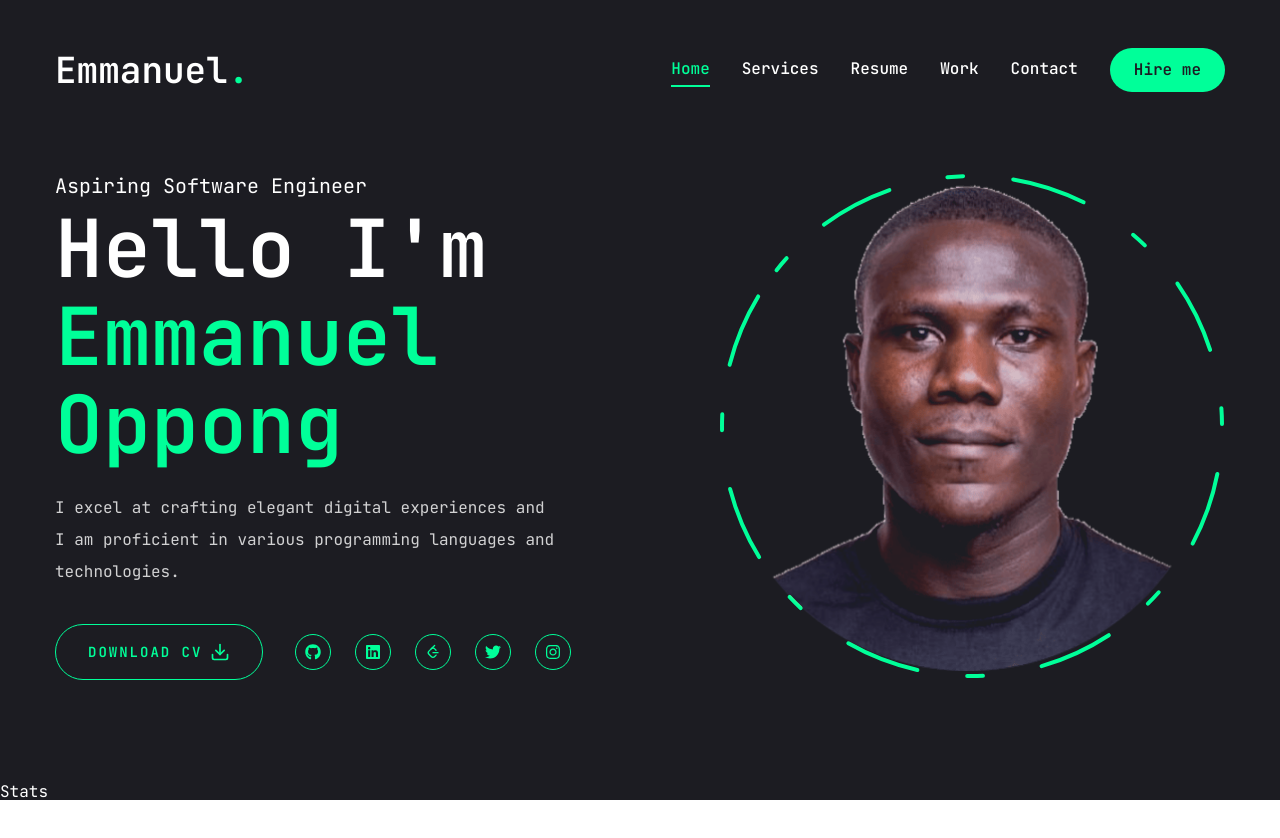
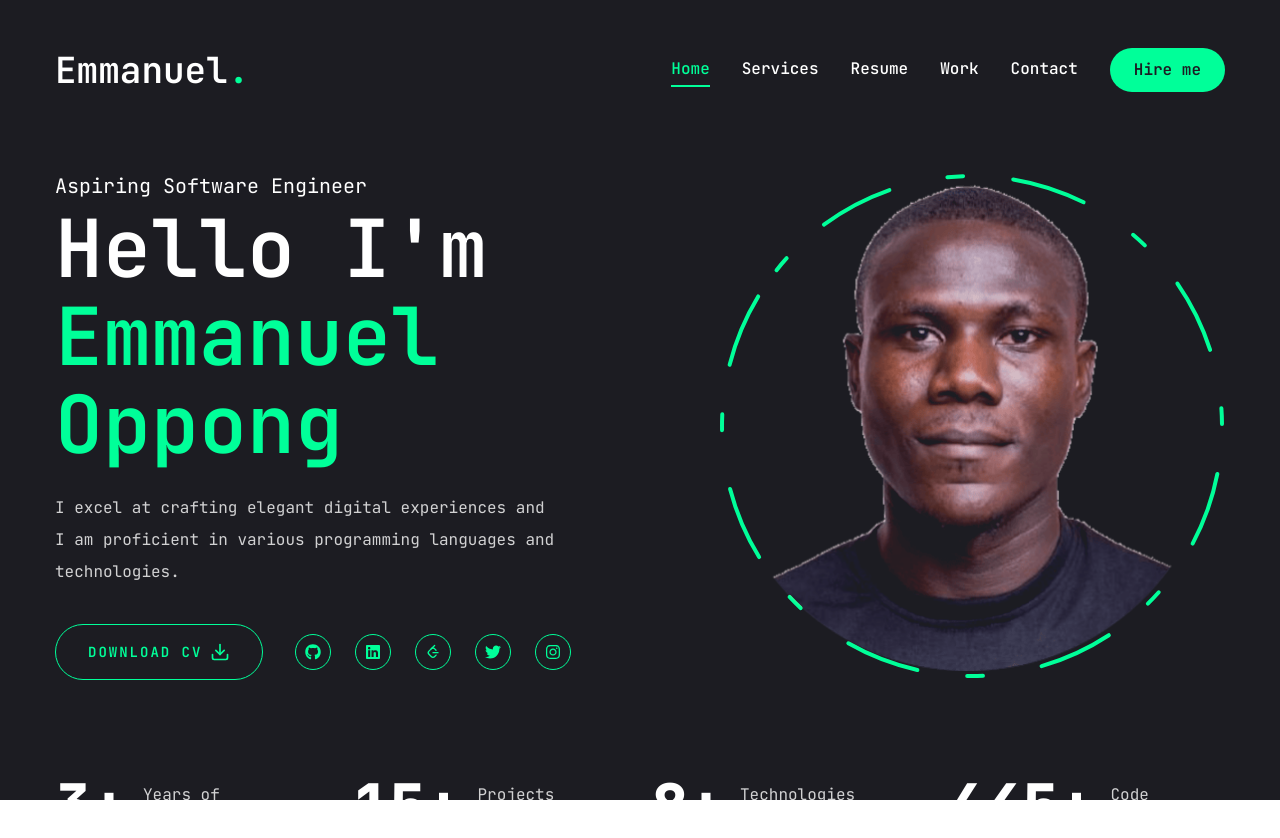
Before and after one commit to emmaeng680/myworld, a Next.js app: page / in a window 1280 px wide. Shown: the top 838 px of the page. Before the commit the page ends 808 px from the top, so only its background shows below. Built offline with nearby package versions, Linux system fonts and the light colour scheme.

Commit message:
stats-working
working

```diff
--- a/components/Stats.jsx
+++ b/components/Stats.jsx
@@ -1,9 +1,52 @@
-import React from 'react'
+'use client'
+import CountUp  from "react-countup";
+
+
+const stats = [
+    {
+        num: 3,
+        text: "Years of experience"
+    },
+    {
+        num: 15,
+        text: "Projects completed"
+    },
+    {
+        num: 8,
+        text: "Technologies mastered"
+    },
+    {
+        num: 650,
+        text: "Code commits"
+    },
+]
 
 const Stats = () => {
-  return (
-    <div>Stats</div>
-  )
-}
+    return (
+        <section className='pt-4 pb-12 xl:pt-0 xl:pb-0'>
+            <div className="container mx-auto">
+                <div className='flex flex-wrap gap-6 max-w-[80vw] mx-auto xl:max-w-none'>
+                    {stats.map((item, index) => {
+                        return (
+                            <div className='flex-1 flex gap-4 items-center justify-center xl:justify-start' key={index} >
+                                < CountUp
+                                    start={0}
+                                    separator="."
+                                    decimal="."
+                                    suffix="+"
+                                    end={item.num} duration={5} delay={2} className='text-4xl xl:text-6xl font-extrabold' />
 
-export default Stats
+
+                                <p className={`${item.text.length < 15 ? "max-w-[100px]" : "max-w-[150px]" } leading-snug text-white/80`}>
+                                    {item.text}
+                                </p>
+                            </div>
+                        )
+                    })}
+                </div>
+            </div>
+        </section>
+    );
+};
+
+export default Stats;
```
